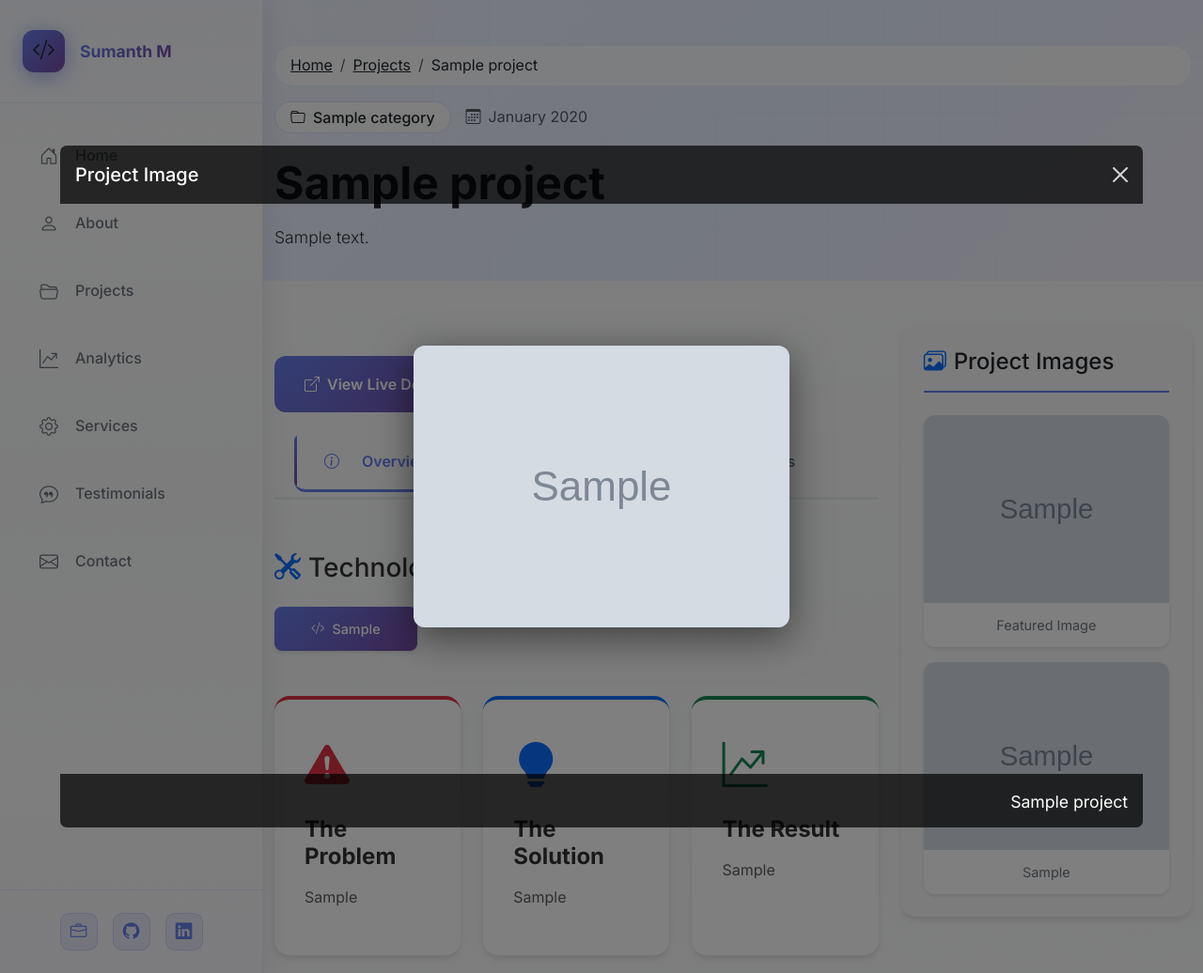
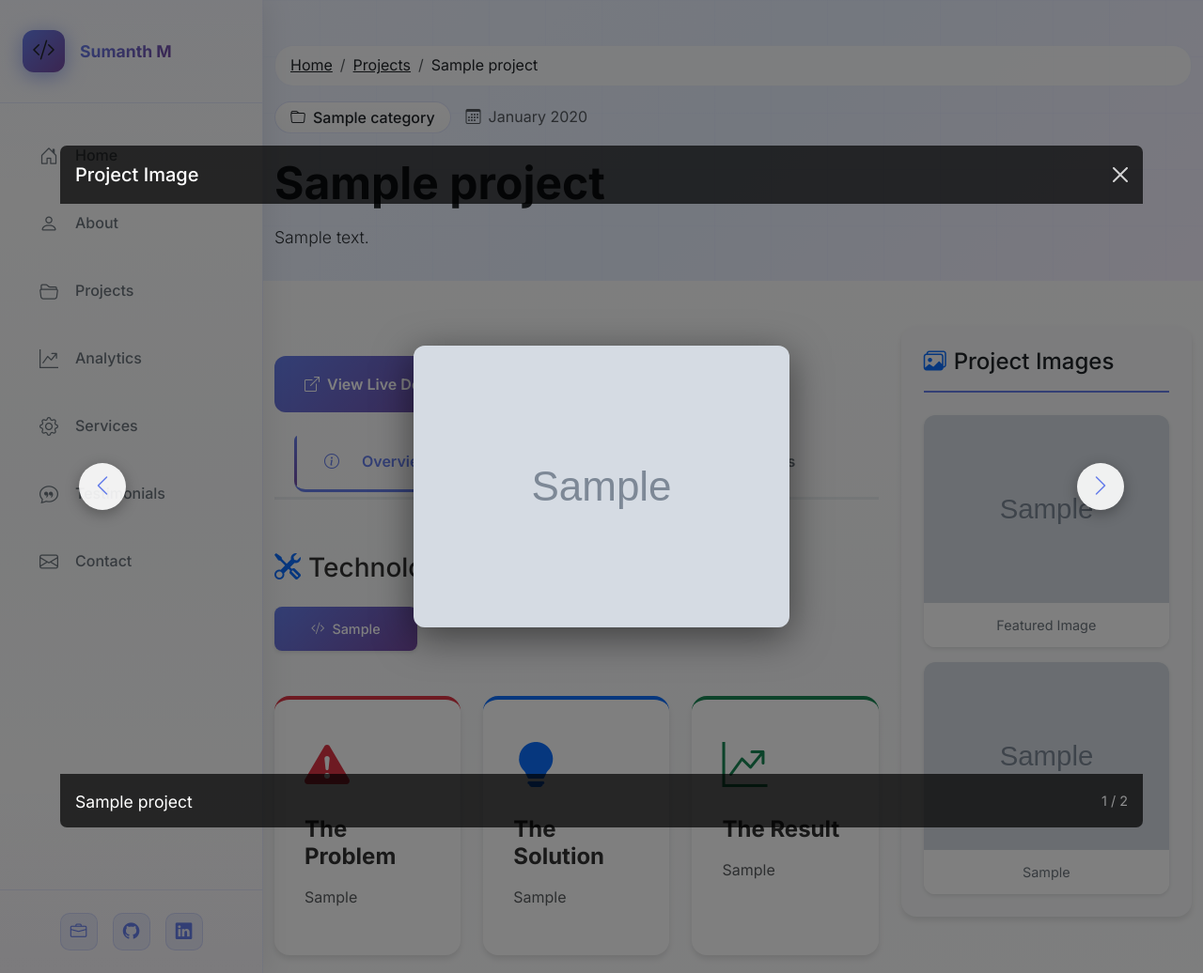
Before and after one commit to msumanth960/portfolio, a Django app: a page that uses templates/portfolio/project_detail.html in a window 1280 px wide, after a click on "Featured Image". Shown: the whole page at 94% size. Run offline with Django 4.2, Linux system fonts and the light colour scheme; tables that the repository leaves empty hold one stand-in row (values such as "Sample post"); grey boxes marked "Sample" are stand-in pictures.

Commit message:
Add left/right navigation arrows to image modal for project details

```diff
--- a/templates/portfolio/project_detail.html
+++ b/templates/portfolio/project_detail.html
@@ -222,6 +222,7 @@
         align-items: center;
         justify-content: center;
         min-height: 70vh;
+        position: relative;
     }
 
     .image-modal .modal-body img {
@@ -229,6 +230,66 @@
         max-height: 90vh;
         border-radius: 12px;
         box-shadow: 0 10px 40px rgba(0, 0, 0, 0.5);
+    }
+
+    .image-nav-btn {
+        position: absolute;
+        top: 50%;
+        transform: translateY(-50%);
+        background: rgba(255, 255, 255, 0.9);
+        border: none;
+        width: 50px;
+        height: 50px;
+        border-radius: 50%;
+        display: flex;
+        align-items: center;
+        justify-content: center;
+        font-size: 1.5rem;
+        color: #667eea;
+        cursor: pointer;
+        z-index: 1000;
+        transition: all 0.3s ease;
+        box-shadow: 0 4px 15px rgba(0, 0, 0, 0.3);
+    }
+
+    .image-nav-btn:hover {
+        background: white;
+        transform: translateY(-50%) scale(1.1);
+        box-shadow: 0 6px 20px rgba(0, 0, 0, 0.4);
+    }
+
+    .image-nav-btn:active {
+        transform: translateY(-50%) scale(0.95);
+    }
+
+    .image-nav-btn.prev {
+        left: 20px;
+    }
+
+    .image-nav-btn.next {
+        right: 20px;
+    }
+
+    .image-nav-btn:disabled {
+        opacity: 0.3;
+        cursor: not-allowed;
+        pointer-events: none;
+    }
+
+    @media (max-width: 768px) {
+        .image-nav-btn {
+            width: 40px;
+            height: 40px;
+            font-size: 1.2rem;
+        }
+
+        .image-nav-btn.prev {
+            left: 10px;
+        }
+
+        .image-nav-btn.next {
+            right: 10px;
+        }
     }
 
     .image-modal .modal-header {
@@ -265,6 +326,11 @@
     .image-modal-caption {
         color: white;
         font-size: 1.1rem;
+    }
+
+    .image-counter {
+        font-size: 0.9rem;
+        margin-left: auto;
     }
 
     /* Problem/Solution/Result Cards */
@@ -672,7 +738,7 @@
                     <div class="sidebar-image-item"
                          data-bs-toggle="modal"
                          data-bs-target="#imageModal"
-                         onclick="openImageModal('{{ project.featured_image.url }}', '{{ project.title }}')">
+                         onclick="openImageModal('{{ project.featured_image.url }}', '{{ project.title|escapejs }}', 0)">
                         <img src="{{ project.featured_image.url }}" alt="{{ project.title }}" loading="lazy">
                         <div class="sidebar-image-caption">Featured Image</div>
                     </div>
@@ -681,7 +747,7 @@
                     <div class="sidebar-image-item"
                          data-bs-toggle="modal"
                          data-bs-target="#imageModal"
-                         onclick="openImageModal('{{ image.image.url }}', '{{ image.caption|default:project.title }}')">
+                         onclick="openImageModal('{{ image.image.url }}', '{{ image.caption|default:project.title|escapejs }}', {% if project.featured_image %}{{ forloop.counter }}{% else %}{{ forloop.counter0 }}{% endif %})">
                         <img src="{{ image.image.url }}" alt="{{ image.caption|default:project.title }}" loading="lazy">
                         {% if image.caption %}
                         <div class="sidebar-image-caption">{{ image.caption }}</div>
@@ -704,14 +770,45 @@
                 <button type="button" class="btn-close" data-bs-dismiss="modal" aria-label="Close"></button>
             </div>
             <div class="modal-body">
+                <button class="image-nav-btn prev" id="prevImageBtn" onclick="navigateImage(-1)" aria-label="Previous Image">
+                    <i class="bi bi-chevron-left"></i>
+                </button>
                 <img id="modalImage" src="" alt="" class="img-fluid">
+                <button class="image-nav-btn next" id="nextImageBtn" onclick="navigateImage(1)" aria-label="Next Image">
+                    <i class="bi bi-chevron-right"></i>
+                </button>
             </div>
             <div class="modal-footer">
                 <p class="image-modal-caption mb-0" id="modalCaption"></p>
+                <span class="image-counter text-white-50 ms-auto" id="imageCounter"></span>
             </div>
         </div>
     </div>
 </div>
+
+<!-- Hidden data for image navigation -->
+{% if project.featured_image or project.images.all %}
+<div id="imageData" style="display: none;">
+    <script type="application/json" id="imageDataScript">
+    {
+        "images": [
+            {% if project.featured_image %}
+            {
+                "url": "{{ project.featured_image.url }}",
+                "caption": "{{ project.title|escapejs }}"
+            }{% if project.images.all %},{% endif %}
+            {% endif %}
+            {% for image in project.images.all %}
+            {
+                "url": "{{ image.image.url }}",
+                "caption": "{{ image.caption|default:project.title|escapejs }}"
+            }{% if not forloop.last %},{% endif %}
+            {% endfor %}
+        ]
+    }
+    </script>
+</div>
+{% endif %}
 
 <!-- Related Projects -->
 {% if related_projects %}
@@ -749,19 +846,96 @@
 
 {% block extra_js %}
 <script>
-    function openImageModal(imageUrl, caption) {
-        document.getElementById('modalImage').src = imageUrl;
-        document.getElementById('modalImage').alt = caption;
-        document.getElementById('modalCaption').textContent = caption;
+    let currentImageIndex = 0;
+    let imageGallery = [];
+
+    // Initialize image gallery from JSON data
+    document.addEventListener('DOMContentLoaded', function() {
+        const imageDataScript = document.getElementById('imageDataScript');
+        if (imageDataScript) {
+            try {
+                const data = JSON.parse(imageDataScript.textContent);
+                imageGallery = data.images || [];
+            } catch (e) {
+                console.error('Error parsing image data:', e);
+            }
+        }
+    });
+
+    function openImageModal(imageUrl, caption, index) {
+        if (index !== undefined) {
+            currentImageIndex = index;
+        } else {
+            // Find index by URL
+            currentImageIndex = imageGallery.findIndex(img => img.url === imageUrl);
+            if (currentImageIndex === -1) currentImageIndex = 0;
+        }
+
+        updateModalImage();
+        updateNavigationButtons();
     }
 
-    // Close modal on Escape key
+    function updateModalImage() {
+        if (imageGallery.length === 0) return;
+
+        const currentImage = imageGallery[currentImageIndex];
+        document.getElementById('modalImage').src = currentImage.url;
+        document.getElementById('modalImage').alt = currentImage.caption;
+        document.getElementById('modalCaption').textContent = currentImage.caption;
+        document.getElementById('imageCounter').textContent = `${currentImageIndex + 1} / ${imageGallery.length}`;
+    }
+
+    function navigateImage(direction) {
+        if (imageGallery.length === 0) return;
+
+        currentImageIndex += direction;
+
+        // Loop around
+        if (currentImageIndex < 0) {
+            currentImageIndex = imageGallery.length - 1;
+        } else if (currentImageIndex >= imageGallery.length) {
+            currentImageIndex = 0;
+        }
+
+        updateModalImage();
+        updateNavigationButtons();
+    }
+
+    function updateNavigationButtons() {
+        const prevBtn = document.getElementById('prevImageBtn');
+        const nextBtn = document.getElementById('nextImageBtn');
+
+        if (imageGallery.length <= 1) {
+            prevBtn.style.display = 'none';
+            nextBtn.style.display = 'none';
+        } else {
+            prevBtn.style.display = 'flex';
+            nextBtn.style.display = 'flex';
+        }
+    }
+
+    // Keyboard navigation
     document.addEventListener('keydown', function(event) {
+        const modal = bootstrap.Modal.getInstance(document.getElementById('imageModal'));
+        if (!modal || !modal._isShown) return;
+
         if (event.key === 'Escape') {
-            const modal = bootstrap.Modal.getInstance(document.getElementById('imageModal'));
-            if (modal) {
-                modal.hide();
-            }
+            modal.hide();
+        } else if (event.key === 'ArrowLeft') {
+            event.preventDefault();
+            navigateImage(-1);
+        } else if (event.key === 'ArrowRight') {
+            event.preventDefault();
+            navigateImage(1);
+        }
+    });
+
+    // Update navigation buttons when modal is shown
+    document.getElementById('imageModal').addEventListener('shown.bs.modal', function() {
+        updateNavigationButtons();
+        // Update counter
+        if (imageGallery.length > 0) {
+            document.getElementById('imageCounter').textContent = `${currentImageIndex + 1} / ${imageGallery.length}`;
         }
     });
 </script>
```
